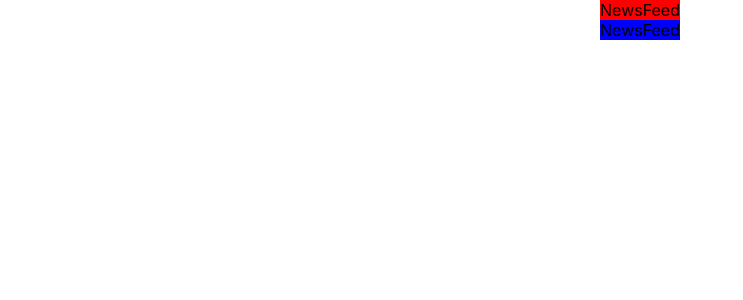
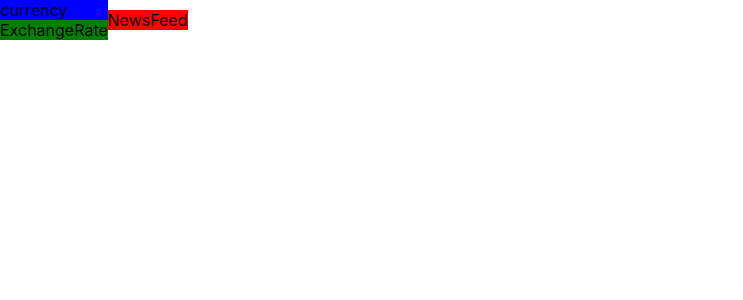
Before and after one commit to lrmoon/React-Crypto-Dashboard, a React (Create React App) app: page / in a window 1280 px wide. Shown: the top 300 px of the page, without its empty margins (0-743 px from the left). Built offline with nearby package versions, Linux system fonts and the light colour scheme.

Commit message:
flex fix

```diff
--- a/src/App.js
+++ b/src/App.js
@@ -7,8 +7,8 @@ function App() {
   return (
 
       <div className="app">
+      <CurrencyConverter />
       <NewsFeed />
-      <CurrencyConverter />
       </div>
   );
 }
--- a/src/components/CurrencyConverter.jsx
+++ b/src/components/CurrencyConverter.jsx
@@ -1,9 +1,11 @@
 import React from "react";
+import ExchangeRate from "./ExchangeRate";
 
 function CurrencyConverter(){
     return (
        <div className="currency-converter">
-           NewsFeed
+           currency
+           <ExchangeRate />
       </div>
 
     )
--- a/src/components/NewsFeed.jsx
+++ b/src/components/NewsFeed.jsx
@@ -1,6 +1,6 @@
 import React from "react";
 
-const NewsFeed = () => {
+function NewsFeed () {
     return(
         <div className="news-feed">
             NewsFeed
--- a/src/index.css
+++ b/src/index.css
@@ -12,6 +12,11 @@ code {
     monospace;
 }
 
+.app{
+  display: flex;
+  flex-direction: row;
+  align-items: center;
+}
 .news-feed{
   background-color: red;
 }
@@ -20,8 +25,6 @@ code {
   background-color: blue;
 }
 
-.app{
-  display: flex;
-  flex-direction: column;
-  align-items: center;
+.exchange-rate{
+  background-color: green;
 }
```
